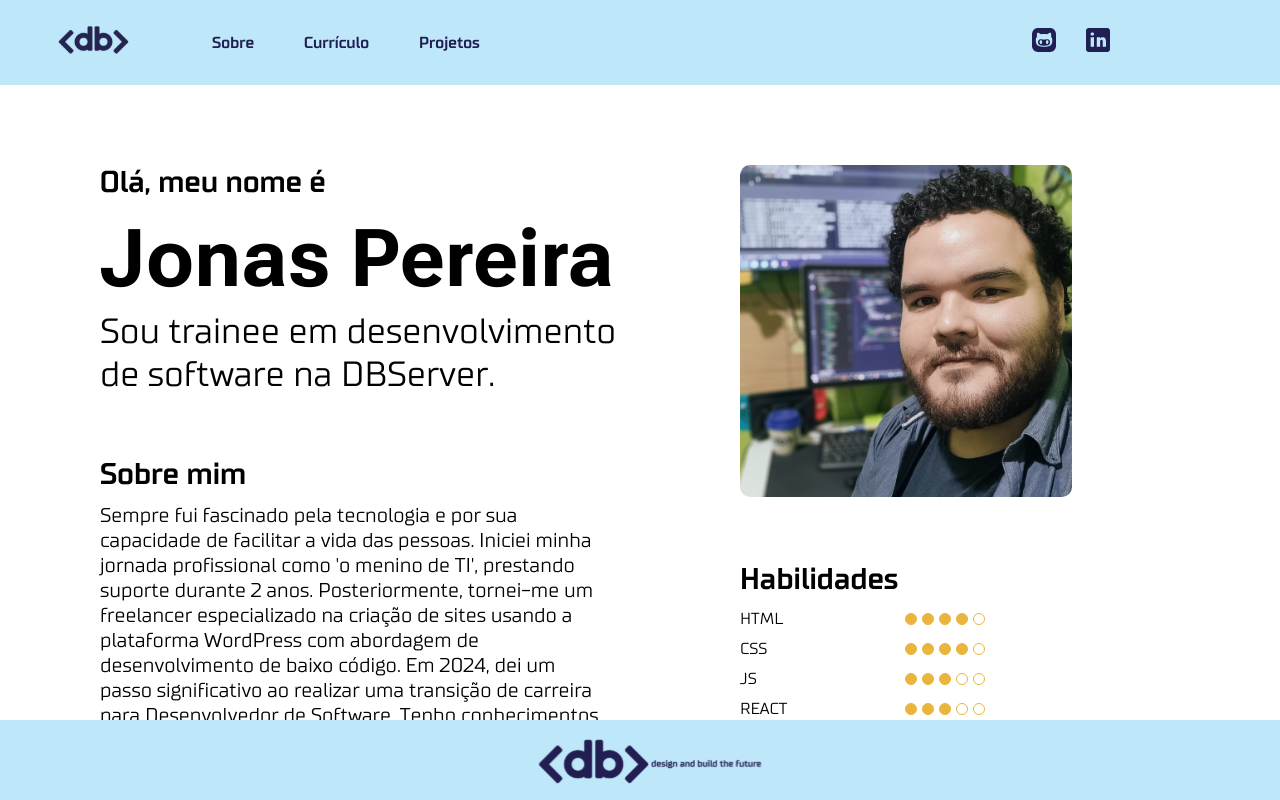
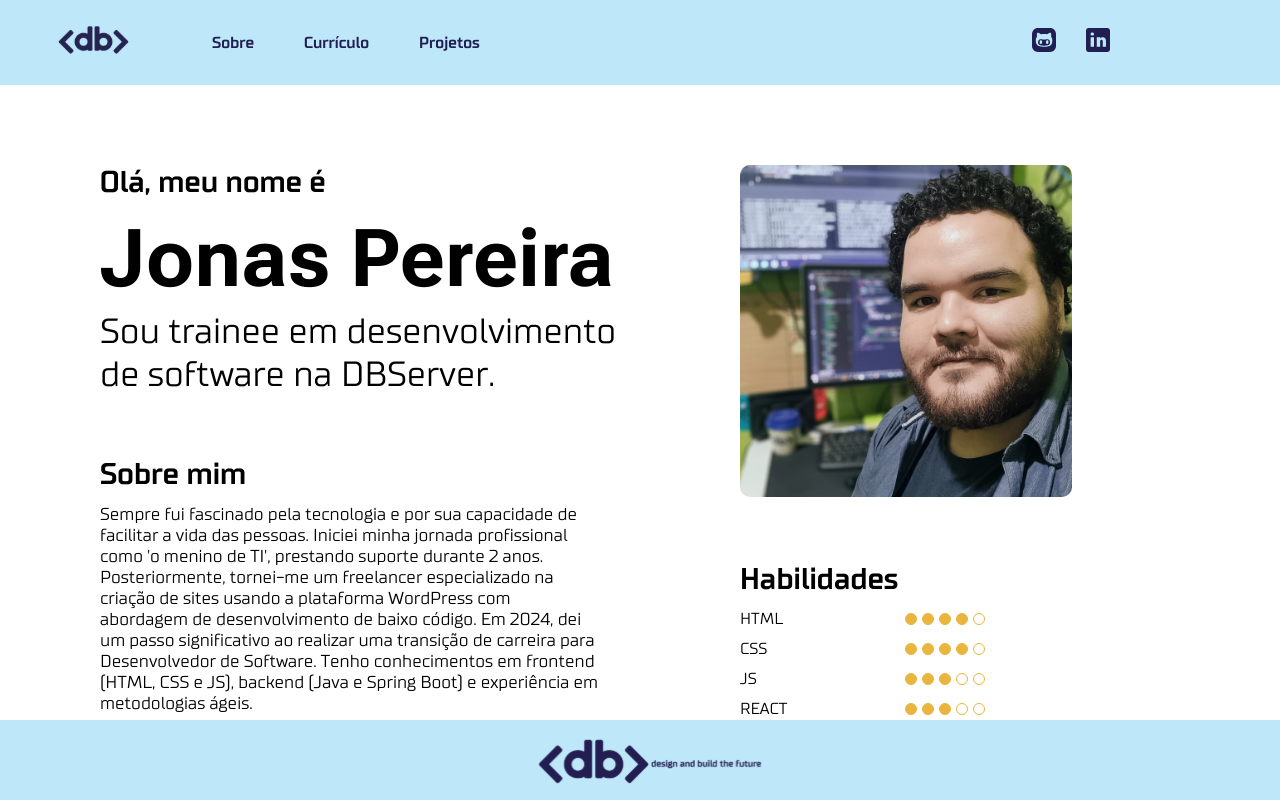
Before and after one commit to jonasdspereira/db-portfolio, a React (Vite) app: page / in a window 1280 px wide. Built offline with nearby package versions, Linux system fonts and the light colour scheme; the HTML template or start-up script is replaced by a standard one.

Commit message:
fix: tamanho da fonta

```diff
--- a/src/components/Sobre/index.jsx
+++ b/src/components/Sobre/index.jsx
@@ -107,16 +107,16 @@ const SobreDescricao = styled.div`
 `;
 
 const SobreTexto = styled.p`
-  font-size: 15pt;
+  font-size: 13pt;
   width: 500px;
 
   @media (max-width: ${(props) => props.theme.breakpoints.tablet}) {
-    font-size: 12pt;
+    font-size: 11pt;
     width: 300px;
   }
 
   @media (max-width: ${(props) => props.theme.breakpoints.mobile}) {
-    font-size: 12pt;
+    font-size: 11pt;
     width: 100%;
   }
 `;
```
